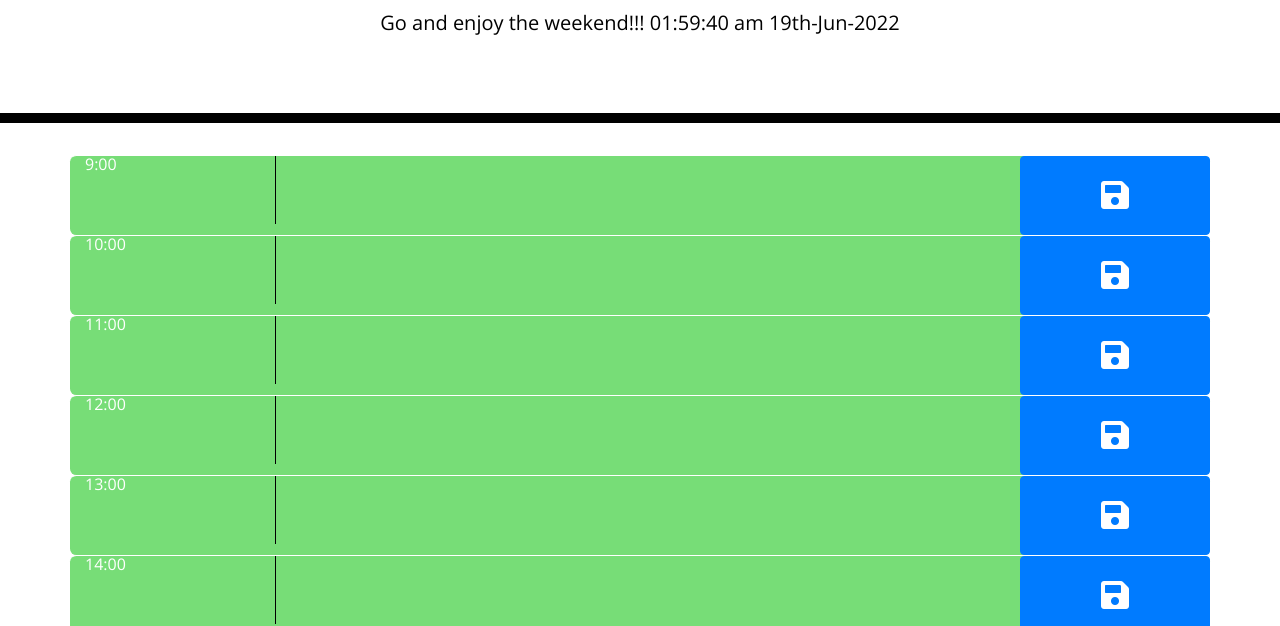
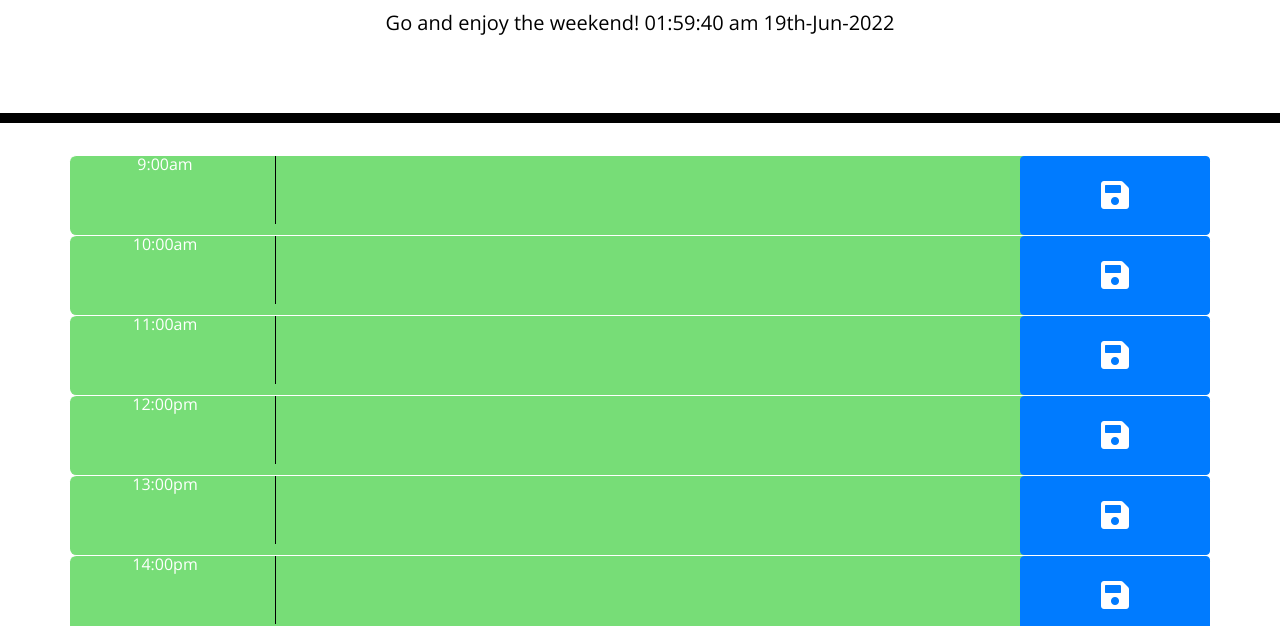
Before and after one commit to Beefs4000/Work-Day-Scheduler, a plain HTML site: page index.html in a window 1280 px wide. Shown: the part 181-807 px from the top of the page. Drawn offline with nearby package versions, Linux system fonts and the light colour scheme.

Commit message:
Updated some time format and greeting

```diff
--- a/Assets/script.js
+++ b/Assets/script.js
@@ -1,8 +1,6 @@
 // when I visit this page
 // I should see 9am to 5pm (workday)
-// Create 2 functions
-
-// Using moment, if day is 6 || 7 "Enjoy the weekend", else show day
+// Using moment, if day it is Saturday or Sunday "Enjoy the weekend", else show day
 
 function startClock() {
     setInterval(function () {
@@ -14,15 +12,13 @@ function startClock() {
 
         const weekday = moment().day("Monday", "Tuesday", "Wednesday", "Thrusday", "Friday")
 
-        if(weekday){
+        if (weekday) {
             $("#current-time").text("It's " + day + now);
         }
 
-        if(weekend){
-            $("#current-time").text("Go and enjoy the weekend!!! " + day + now);
+        if (weekend) {
+            $("#current-time").text("Go and enjoy the weekend! " + day + now);
         }
-
-        // $("#current-time").text(now)
 
     }, 1000);
 }
@@ -32,6 +28,7 @@ function createTimeBlock(hour) {
     const row = $("<div>");
 
     const currentHour = Number(moment().format("H"));
+
 
     // past --- hour < current hour
     const isPast = hour < currentHour;
@@ -57,16 +54,26 @@ function createTimeBlock(hour) {
     row.attr('class', rowClass);
 
     const timeCol = $("<div>");
-    timeCol.attr('class', 'time-col col-2');
+    timeCol.attr('class', 'time-col col-2 text-center align-middle');
 
-    timeCol.text(hour + ":00");
+    const am = hour < 12;
+
+    const pm = hour >= 12;
+
+    if (am) {
+        timeCol.text(hour + ":00am");
+    }
+    if (pm) {
+        timeCol.text(hour + ":00pm");
+    }
+    // timeCol.text(hour + ":00");
 
     const textDiv = $("<div>");
     textDiv.attr('class', 'textarea-col col-8');
     const textInput = $('<textarea cols="30" rows="3">');
     textDiv.append(textInput);
 
-    // with existing details form local storage
+    // Show existing text from local storage
     const existingData = localStorage.getItem(hour);
     textInput.val(existingData);
 
@@ -83,10 +90,8 @@ function createTimeBlock(hour) {
 
     return row;
 
-
 };
 
-// $ (When page is loading)
 $(function () {
 
     startClock();
@@ -106,11 +111,7 @@ $(function () {
 $(document).on('click', '.save-button', function (event) {
 
     // When user clicks on the save button on a particular time block
-
-
     // If empty, ok to store
-
-
 
     const buttonClicked = $(event.target);
 
@@ -121,20 +122,17 @@ $(document).on('click', '.save-button', function (event) {
     const time = timeCol.text();
     // console.log(time)
 
-    const hour = time.slice(0,-3);
+    const hour = time.slice(0, -5);
 
     // console.log(hour)
- // Grab the user input,
+    // Grab the user input,
     const userInput = textInput.val();
 
     // console.log(userInput);
 
-// Key should be the hour of timeblock
+    // Key should be the hour of timeblock
 
- // Save to local storage
- localStorage.setItem(hour, userInput);
-
-
-
+    // Save to local storage
+    localStorage.setItem(hour, userInput);
 
 });
--- a/index.html
+++ b/index.html
@@ -13,7 +13,7 @@
   <title>Work Day Scheduler</title>
 </head>
 
-<body class="">
+<body>
   <header class="jumbotron">
     <h1 class="display-3">Work Day Scheduler</h1>
     <p class="lead">A simple calendar app for scheduling your work day</p>
```
Also changed, not shown: Assets/05-third-party-apis-homework-demo.gif (added), Assets/06-server-side-apis-homework-demo.png (deleted).
